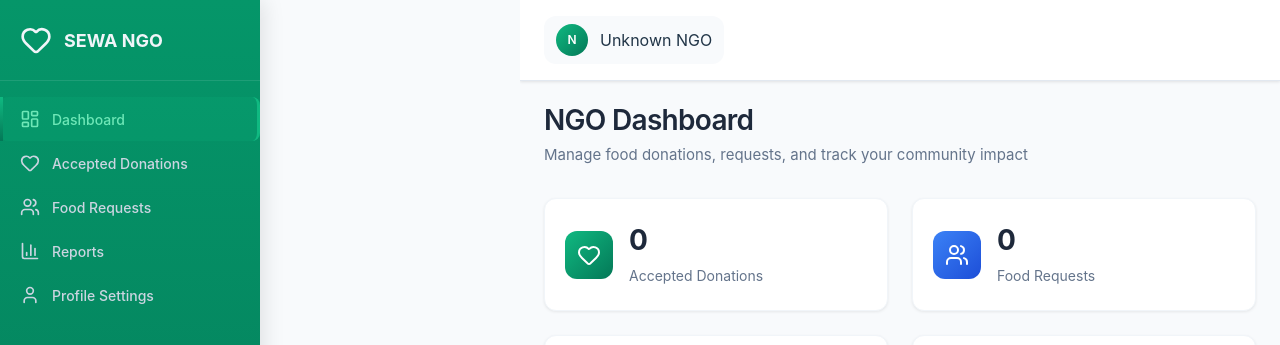
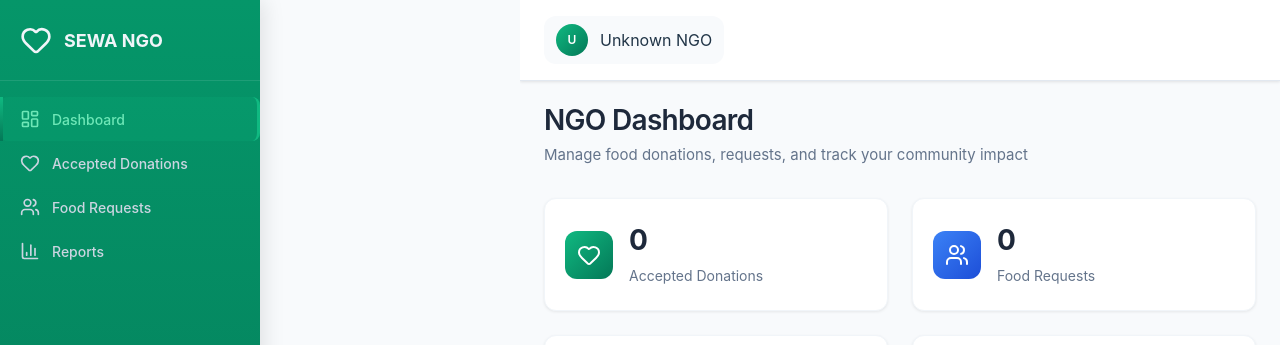
Before and after one commit to vineet358/SEWA, a React (Vite) app in the folder sewa-project/frontend/: page /ngo in a window 1280 px wide. Shown: the top 345 px of the page. Built offline with nearby package versions, Linux system fonts and the light colour scheme.

Commit message:
Update NgoDashboard.jsx

```diff
--- a/sewa-project/frontend/src/pages/ngos/NgoDashboard.jsx
+++ b/sewa-project/frontend/src/pages/ngos/NgoDashboard.jsx
@@ -14,7 +14,6 @@ import '../../components/CSS/ngos/NgoDashboard.css';
 import AcceptedDonations from "./AcceptedDonations";
 import FoodRequests from "./FoodRequests";
 import Reports from "./Reports";
-import ProfileSettings from "./ProfileSettings";
 import axios from 'axios';
 
 const NgoDashboard = () => {
@@ -30,7 +29,7 @@ const NgoDashboard = () => {
   // Fetch from localStorage
   const ngoInfo = JSON.parse(localStorage.getItem('userInfo'));
   const ngoId = JSON.parse(localStorage.getItem('userInfo'))?.ngoId;
-  const ngoName = ngoInfo?.organizationName || 'Unknown NGO';
+  const ngoName = ngoInfo?.ngoName || 'Unknown NGO';
 
   useEffect(() => {
     setSidebarOpen(false);
@@ -61,8 +60,7 @@ const NgoDashboard = () => {
     { id: 'dashboard', label: 'Dashboard', icon: LayoutDashboard },
     { id: 'donations', label: 'Accepted Donations', icon: Heart },
     { id: 'requests', label: 'Food Requests', icon: Users },
-    { id: 'analytics', label: 'Reports', icon: BarChart3 },
-    { id: 'profile', label: 'Profile Settings', icon: User },
+    { id: 'analytics', label: 'Reports', icon: BarChart3 }
   ];
 
   const handleSidebarToggle = () => setSidebarOpen(!sidebarOpen);
@@ -125,7 +123,6 @@ const NgoDashboard = () => {
       case 'donations': return <AcceptedDonations />;
       case 'requests': return <FoodRequests />;
       case 'analytics': return <Reports />;
-      case 'profile': return <ProfileSettings />;
       default: return renderDashboardOverview();
     }
   };
@@ -170,7 +167,7 @@ const NgoDashboard = () => {
           </button>
           <div className="ngo-topbar-actions">
             <div className="ngo-user-profile">
-              <div className="ngo-user-avatar">N</div>
+              <div className="ngo-user-avatar">{ngoName[0].toUpperCase() }</div>
               <span>{ngoName}</span>
             </div>
           </div>
```
